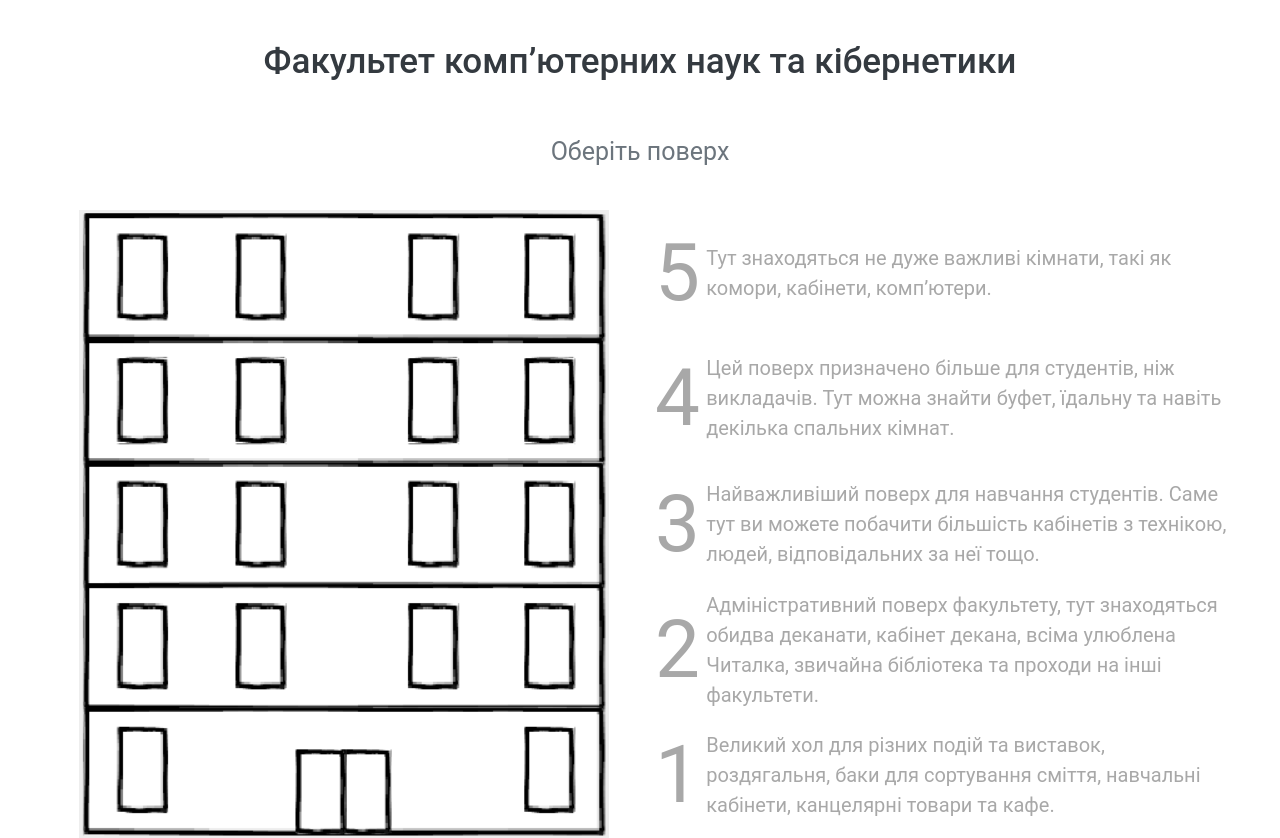
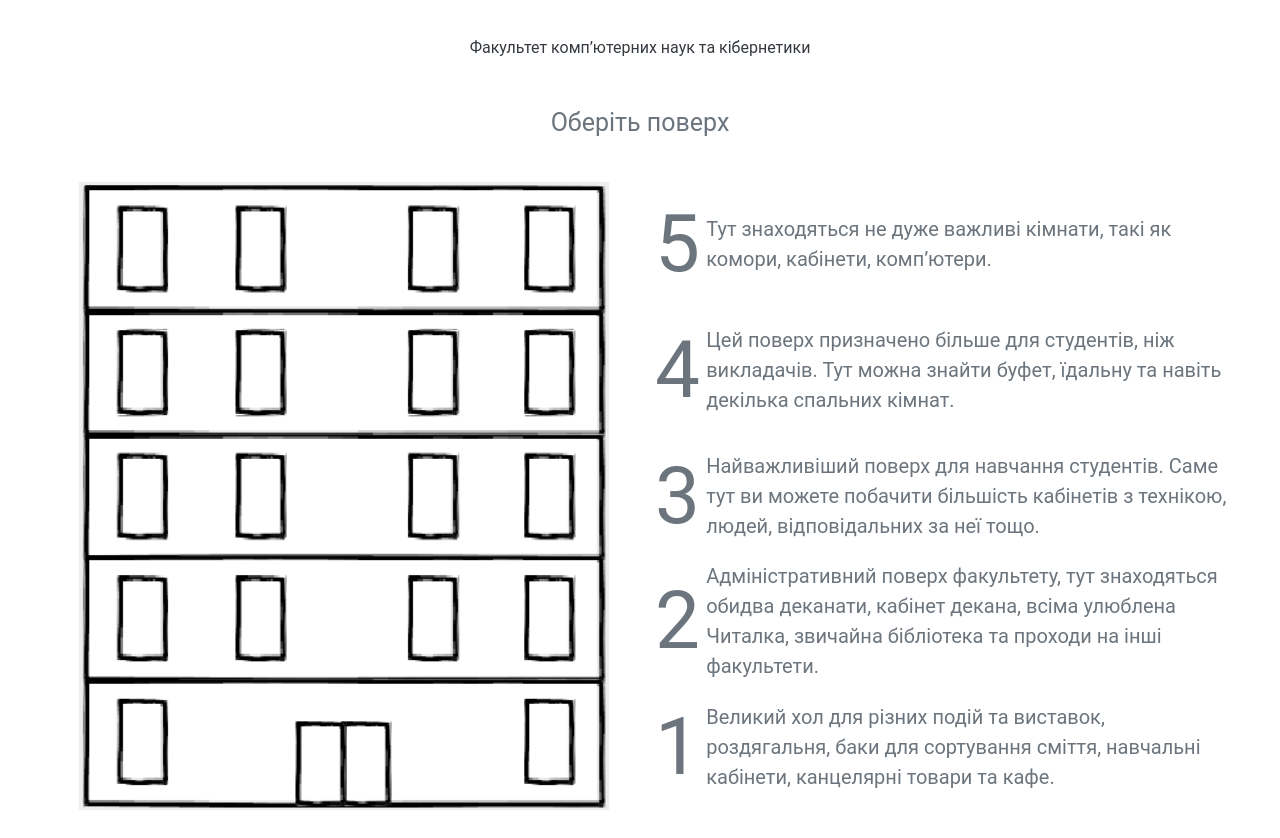
Before and after one commit to actpohabtNS/interactive-map, a React (Create React App) app: page / in a window 1280 px wide. After the commit the page ends 810 px from the top, so only its background shows below. Built offline with nearby package versions, Linux system fonts and the light colour scheme.

Commit message:
[ MOVED ] text styles

```diff
--- a/src/App.js
+++ b/src/App.js
@@ -10,6 +10,7 @@ import BuildingPage from './pages/BuildingPage'
 import FloorPage from './pages/FloorPage';
 import PageNotFound from './pages/PageNotFound';
 import './styles/App.css';
+import './styles/text.css';
 
 function App() {
   return (
--- a/src/styles/App.css
+++ b/src/styles/App.css
@@ -9,63 +9,15 @@
   padding: 3vw 5vw;
 }
 
-.sf-text {
-  display: inline-block;
-  margin: 2vh 0 5vh;
-  font-size: 25px;
-  color: #424242;
-}
-
-.header {
-  width: 100%;
-  position: relative;
-  height: 10vh;
-  box-sizing: border-box;
-
-  display: flex;
-  align-items: center;
-  justify-content: center;
-}
-
-.header-text {
-  font-size: 35px;
-  font-weight: 500;
-}
-
-.h-back-text {
-  position: absolute;
-  left: 0;
-
-  display: flex;
-  align-items: center;
-
-  font-size: 20px;
-  color: #a8a8a8;
-  cursor: pointer;
-}
-
 .fi-block {
   flex: 1;
   display: flex;
   align-items: center;
-
-  color: #a8a8a8;
 }
 
 .fi-block:hover {
   cursor: pointer;
   color: black;
-}
-
-.fi-num {
-  display: inline-block;
-  min-width: 4vw;
-  font-size: 5rem;
-}
-
-.fi-text {
-  display: inline-block;
-  font-size: 20px;
 }
 
 .fi-room {
@@ -77,8 +29,6 @@
   margin-right: 3vw;
   padding: 0 0 1vw 0;
 
-  color: #a8a8a8;
-
   cursor: pointer;
 }
 
--- /dev/null
+++ b/src/styles/text.css
@@ -0,0 +1,16 @@
+.sf-text {
+  display: inline-block;
+  margin: 2vh 0 5vh;
+  font-size: 25px;
+}
+
+.fi-num {
+  display: inline-block;
+  min-width: 4vw;
+  font-size: 5rem;
+}
+
+.fi-text {
+  display: inline-block;
+  font-size: 20px;
+}
```
